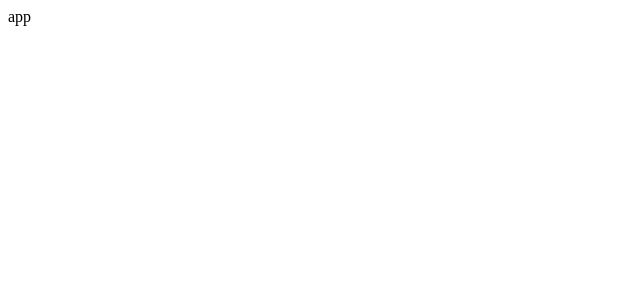
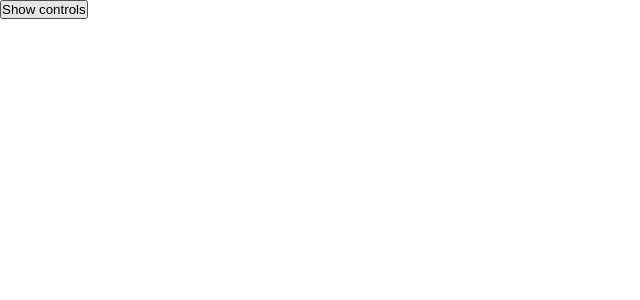
Before and after one commit to george-mix/audio-visualizer, a Vue app: page / in a window 1280 px wide. Shown: the top 300 px of the page, without its empty margins (0-640 px from the left). Built offline with nearby package versions, Linux system fonts and the light colour scheme.

Commit message:
feat: add basic analyser

```diff
--- a/src/App.vue
+++ b/src/App.vue
@@ -1 +1,137 @@
-<template>app</template>
+<script setup lang="ts">
+import { onMounted, ref, useTemplateRef } from "vue";
+
+const canvasName = "canvas";
+const canvas = useTemplateRef<HTMLCanvasElement>(canvasName);
+
+const canvasContext = ref();
+const audioData = ref<ArrayBuffer>();
+
+const audioContext = ref(new AudioContext());
+
+const isControlsVisible = ref(false);
+const toggleShowControls = () => {
+  isControlsVisible.value = !isControlsVisible.value;
+};
+
+const visualize = (audioBuffer: AudioBuffer) => {
+  const width = canvas.value?.width;
+  const height = canvas.value?.height;
+
+  if (!width || !height) return;
+
+  const analyser = audioContext.value.createAnalyser();
+  analyser.fftSize = 256;
+
+  const frequencyBufferLength = analyser.frequencyBinCount;
+  const frequencyData = new Uint8Array(frequencyBufferLength);
+
+  const source = audioContext.value.createBufferSource();
+  source.buffer = audioBuffer;
+  source.connect(analyser);
+  analyser.connect(audioContext.value.destination);
+  source.start();
+
+  const barWidth = width / frequencyBufferLength;
+
+  const draw = () => {
+    requestAnimationFrame(draw);
+    canvasContext.value.fillStyle = "rgb(173, 216, 230)";
+    canvasContext.value.fillRect(0, 0, width, height);
+
+    analyser.getByteFrequencyData(frequencyData);
+
+    for (let i = 0; i < frequencyBufferLength; i++) {
+      canvasContext.value.fillStyle = "rgb(" + frequencyData[i] + ",118, 138)";
+      canvasContext.value.fillRect(
+        i * barWidth,
+        height - frequencyData[i],
+        barWidth - 1,
+        frequencyData[i]
+      );
+    }
+  };
+
+  draw();
+};
+
+const changeFile = (event: Event) => {
+  const target = event.target as HTMLInputElement;
+  if (!target.files) return;
+  const file = target.files[0];
+
+  const reader = new FileReader();
+  reader.addEventListener("load", (event) => {
+    const arrayBuffer = event.target?.result;
+    if (!arrayBuffer || typeof arrayBuffer === "string") return;
+
+    audioContext.value.decodeAudioData(arrayBuffer, (audioBuffer) => {
+      visualize(audioBuffer);
+    });
+  });
+  reader.readAsArrayBuffer(file);
+};
+
+onMounted(async () => {
+  if (!canvasContext.value && canvas.value) {
+    canvasContext.value = canvas.value.getContext("2d");
+  }
+});
+</script>
+
+<template>
+  <div class="App">
+    <canvas class="canvas" :ref="canvasName"></canvas>
+    <div class="controlsBlock">
+      <button v-if="!isControlsVisible" @click="toggleShowControls">
+        Show controls
+      </button>
+      <div class="controls" :class="{ visible: isControlsVisible }">
+        <button @click="toggleShowControls">close controls</button>\
+        <input
+          class="audioInput"
+          type="file"
+          accept="audio/*"
+          @change="changeFile"
+        />
+      </div>
+    </div>
+  </div>
+</template>
+
+<style scoped>
+.App {
+  width: 100vw;
+  min-height: 100vh;
+  position: relative;
+
+  .canvas {
+    width: 100%;
+    height: 100%;
+    display: block;
+    position: absolute;
+    bottom: 0;
+  }
+
+  .controlsBlock {
+    position: fixed;
+    top: 0;
+    height: 200px;
+    width: 100%;
+  }
+
+  .controls {
+    height: 100%;
+    width: 100%;
+    background-color: black;
+    visibility: hidden;
+  }
+
+  .visible {
+    visibility: visible;
+  }
+
+  .audioInput {
+  }
+}
+</style>
--- a/src/main.ts
+++ b/src/main.ts
@@ -1,4 +1,5 @@
 import { createApp } from "vue";
+import "./style.css";
 import App from "./App.vue";
 
 createApp(App).mount("#app");
--- /dev/null
+++ b/src/style.css
@@ -0,0 +1,5 @@
+* {
+  box-sizing: border-box;
+  padding: 0;
+  margin: 0;
+}
```
